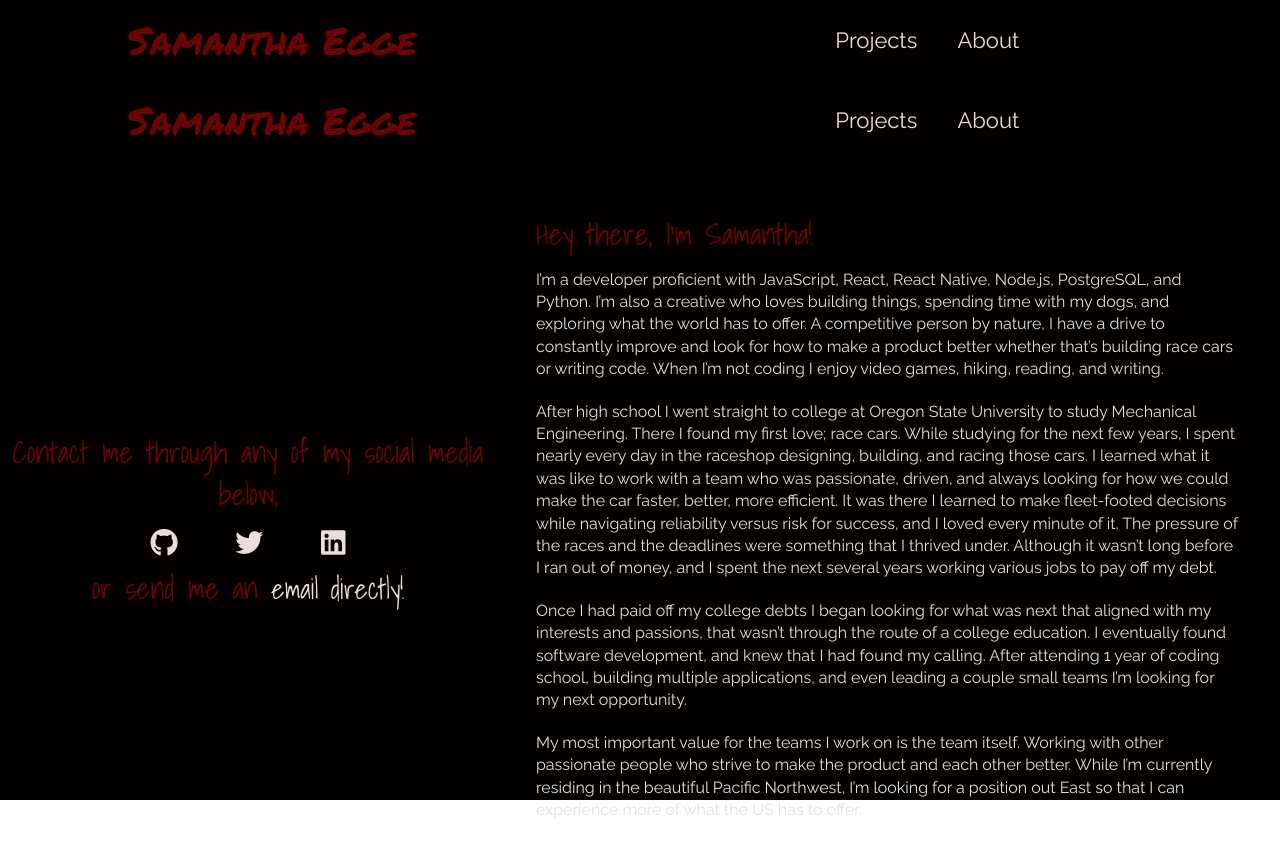
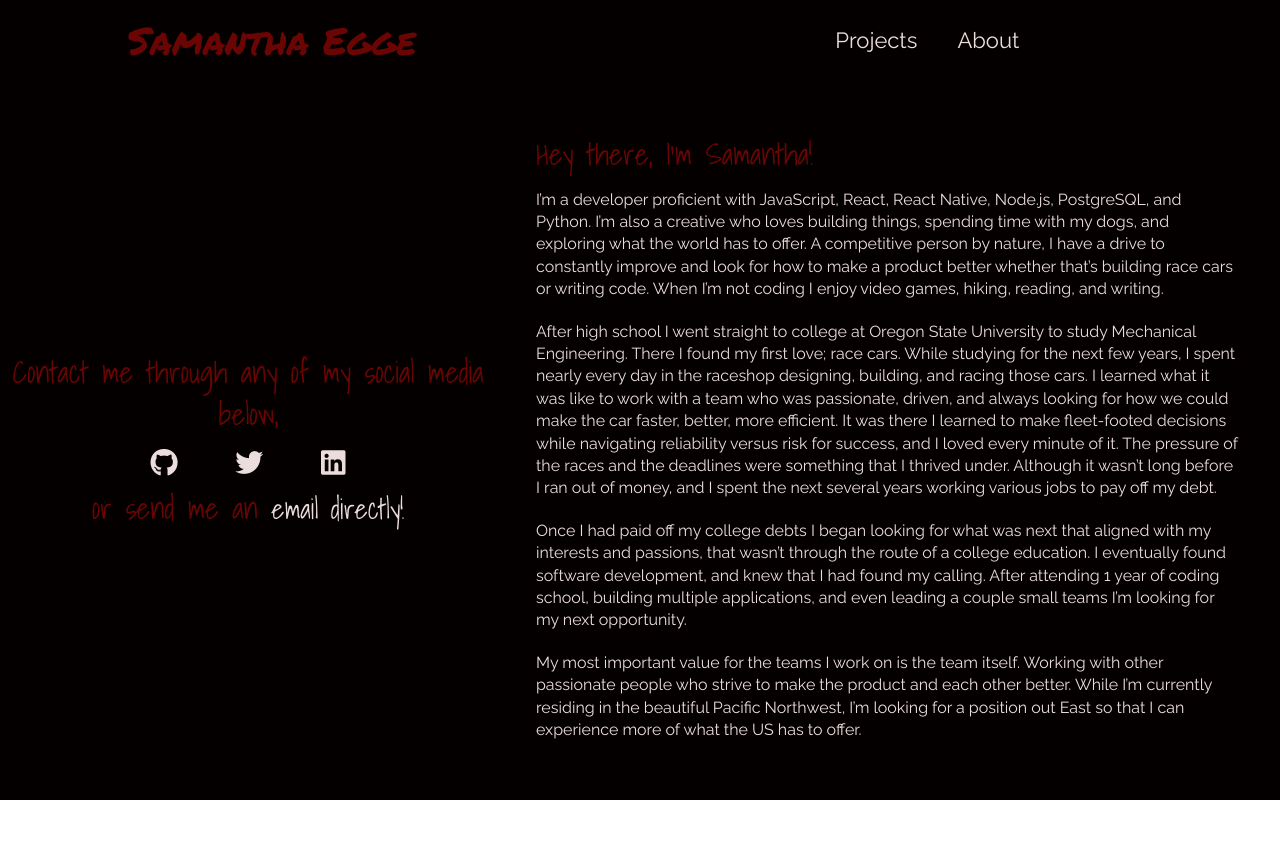
Before and after one commit to SamanthaEgge/portfolio-v1, a React (Create React App) app: page /about in a window 1280 px wide. Shown: the top 856 px of the page. After the commit the page ends 800 px from the top, so only its background shows below. Built offline with nearby package versions, Linux system fonts and the light colour scheme.

Commit message:
Fixed about page for new organization of app/nav

```diff
--- a/src/App.scss
+++ b/src/App.scss
@@ -3,6 +3,7 @@
 
 .portfolio-container {
   max-height: 100vh;
+  min-height: 100vh;
   background-color: $dark-primary;
   display: grid;
   grid-template-rows: 80px minmax(0, 1fr);
--- a/src/views/About.js
+++ b/src/views/About.js
@@ -1,15 +1,10 @@
 import React from 'react'
 
 import './About.scss'
-import Navigation from '../components/Navigation/Navigation.js'
 
 const About = () => {
   return (
     <div className='about-container'>
-      <div className='navigation'>
-        <Navigation />
-      </div>
-
       <div className='about-photo'>
         <h2>Contact me through any of my social media below,</h2>
         <div className='about-links'>
--- a/src/views/About.scss
+++ b/src/views/About.scss
@@ -1,17 +1,11 @@
 @import '../styles/variables.scss';
 
 .about-container {
-  height: 100vh;
+  min-height: 100%;
   width: 100vw;
   display: grid;
   grid-template-columns: 4fr 6fr;
-  grid-template-rows: 80px 1fr;
   column-gap: 40px;
-
-  .navigation {
-    grid-row: 1;
-    grid-column: 1 / 3;
-  }
 
   h2 {
     padding: 10px 0px;
@@ -21,7 +15,6 @@
   }
 
   .about-photo {
-    grid-row: 2;
     grid-column: 1;
     justify-self: end;
     align-self: center;
@@ -52,7 +45,6 @@
     justify-self: start;
     align-self: center;
     padding-right: 40px;
-    grid-row: 2;
     grid-column: 2;
     color: $off-white;
     font-family: 'Raleway', sans-serif;
```
